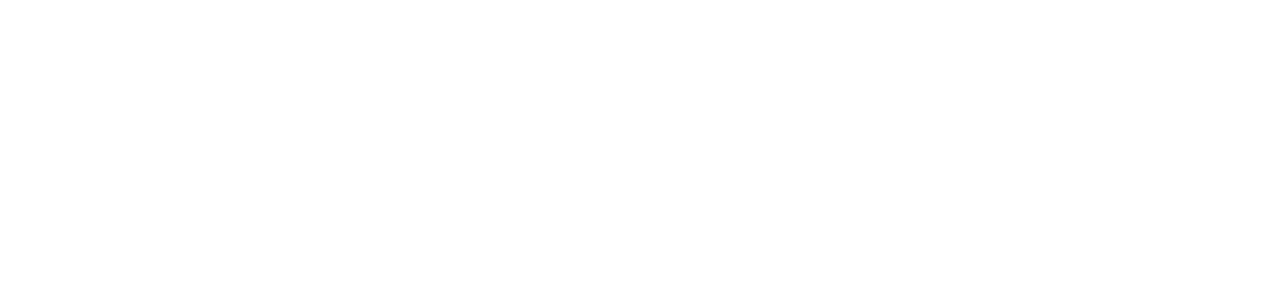
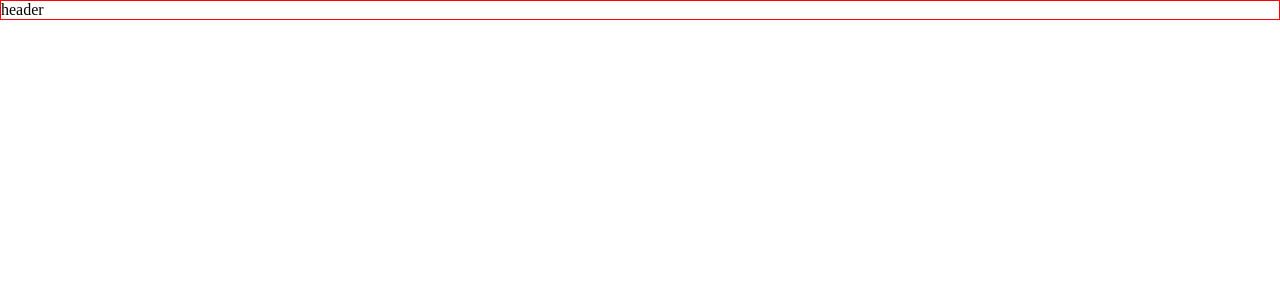
Before and after one commit to 1446450047/Tomato-ToDo, a React (Create React App) app: page / in a window 1280 px wide. Shown: the top 300 px of the page. Built offline with nearby package versions, Linux system fonts and the light colour scheme.

Commit message:
添加全局css

```diff
--- a/src/App.js
+++ b/src/App.js
@@ -1,12 +1,15 @@
 import * as React from "react";
-
+import styled from "styled-components"
 function App() {
     return (
         <div className="wrapper">
-            <header></header>
+            <Header>header</Header>
         </div>
     );
 }
 
+const Header = styled.header`
+border: 1px solid red;
+`
 
 export default App;
--- a/src/index.js
+++ b/src/index.js
@@ -3,7 +3,7 @@ import ReactDOM from 'react-dom';
 import App from './App';
 import reportWebVitals from './reportWebVitals';
 import { BrowserRouter } from "react-router-dom";
-
+import "./reset.css"
 ReactDOM.render(
    <BrowserRouter>
     <App />
--- /dev/null
+++ b/src/reset.css
@@ -0,0 +1,5 @@
+*{
+    padding: 0;
+    margin: 0;
+    box-sizing: border-box;
+}
```
